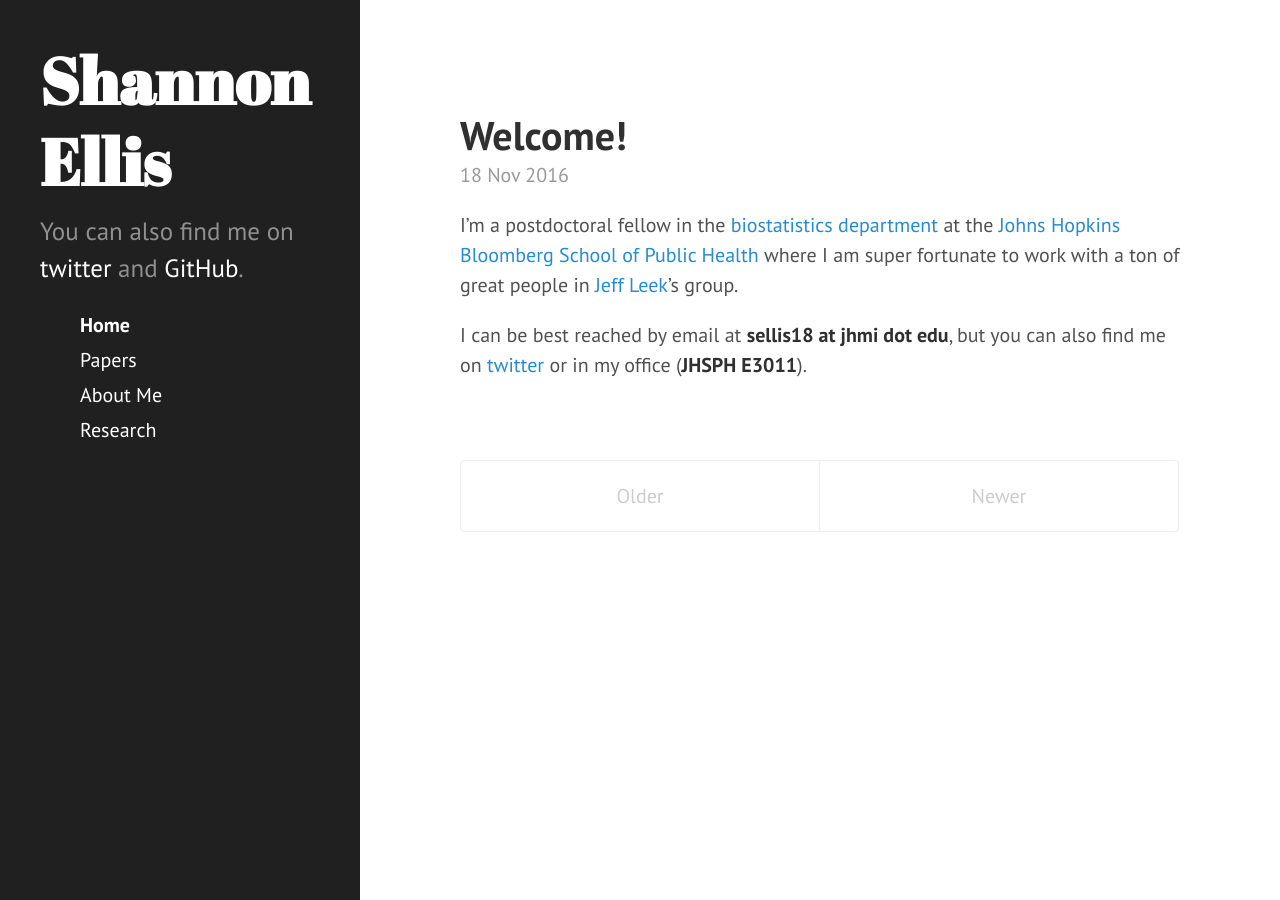
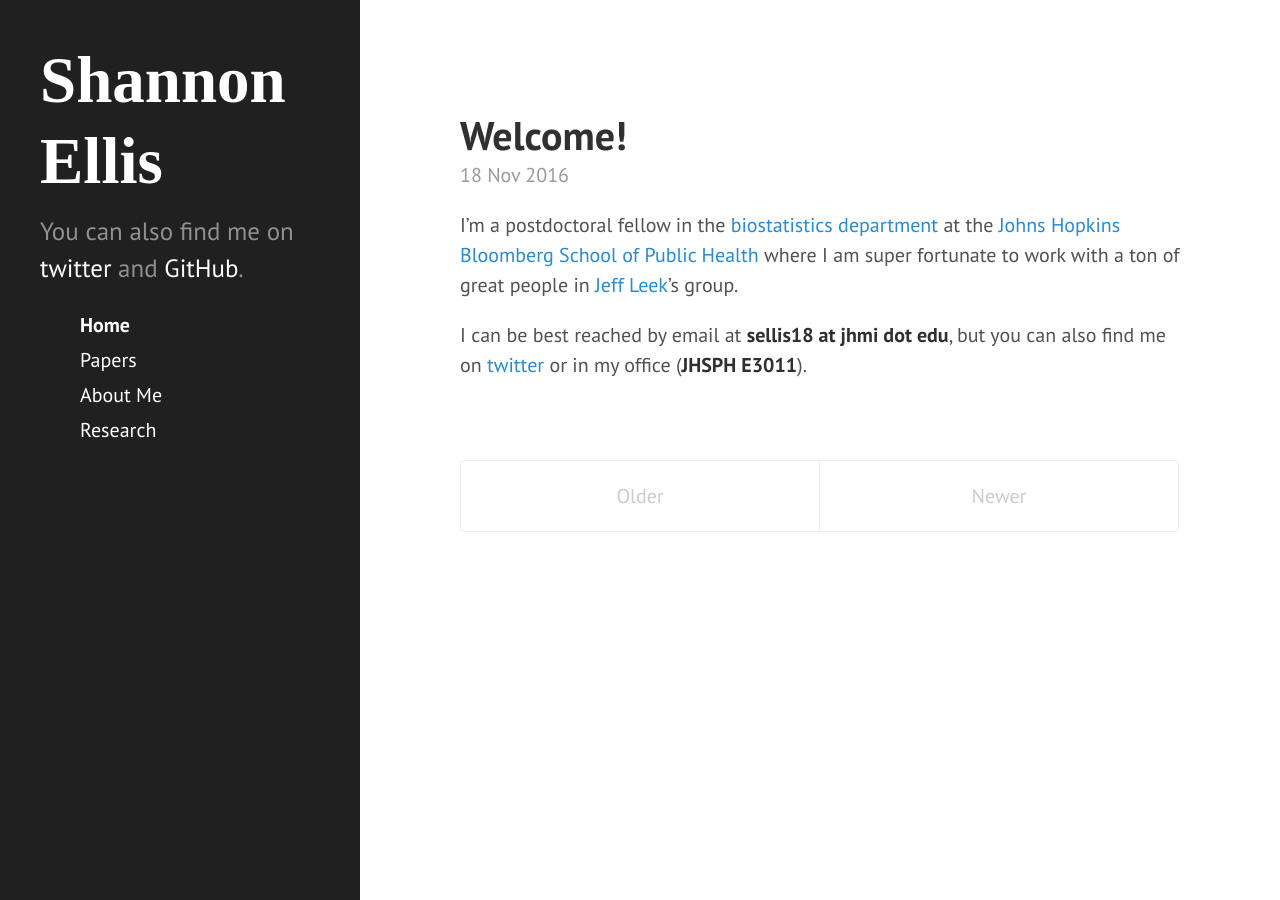
Before and after one commit to ShanEllis/ShanEllis.github.io, a Jekyll site: the page built from index.html, in a window 1280 px wide. Built offline with Jekyll 4.4.1, drawn with Linux system fonts in a browser that asks for light colours; the list of posts is cut into pages by our own code.

Commit message:
Update head.html

```diff
--- a/_includes/head.html
+++ b/_includes/head.html
@@ -18,7 +18,7 @@
   <link rel="stylesheet" href="{{ site.baseurl }}public/css/poole.css">
   <link rel="stylesheet" href="{{ site.baseurl }}public/css/syntax.css">
   <link rel="stylesheet" href="{{ site.baseurl }}public/css/hyde.css">
-  <link rel="stylesheet" href="https://fonts.googleapis.com/css?family=PT+Sans:400,400italic,700|Abril+Fatface">
+  <link rel="stylesheet" href="https://fonts.googleapis.com/css?family=PT+Sans:400,400italic,700|Roboto+Condensed">
 
   <!-- Icons -->
   <link rel="apple-touch-icon-precomposed" sizes="144x144" href="{{ site.baseurl }}public/apple-touch-icon-144-precomposed.png">
```
